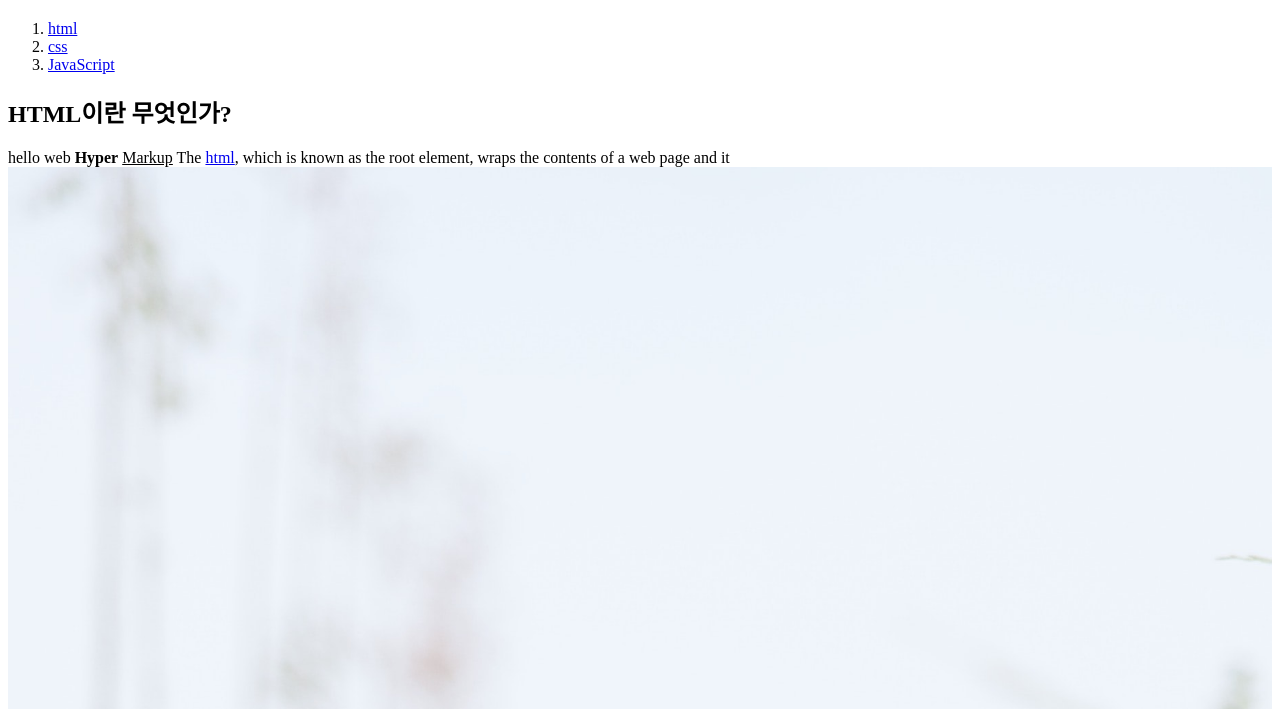
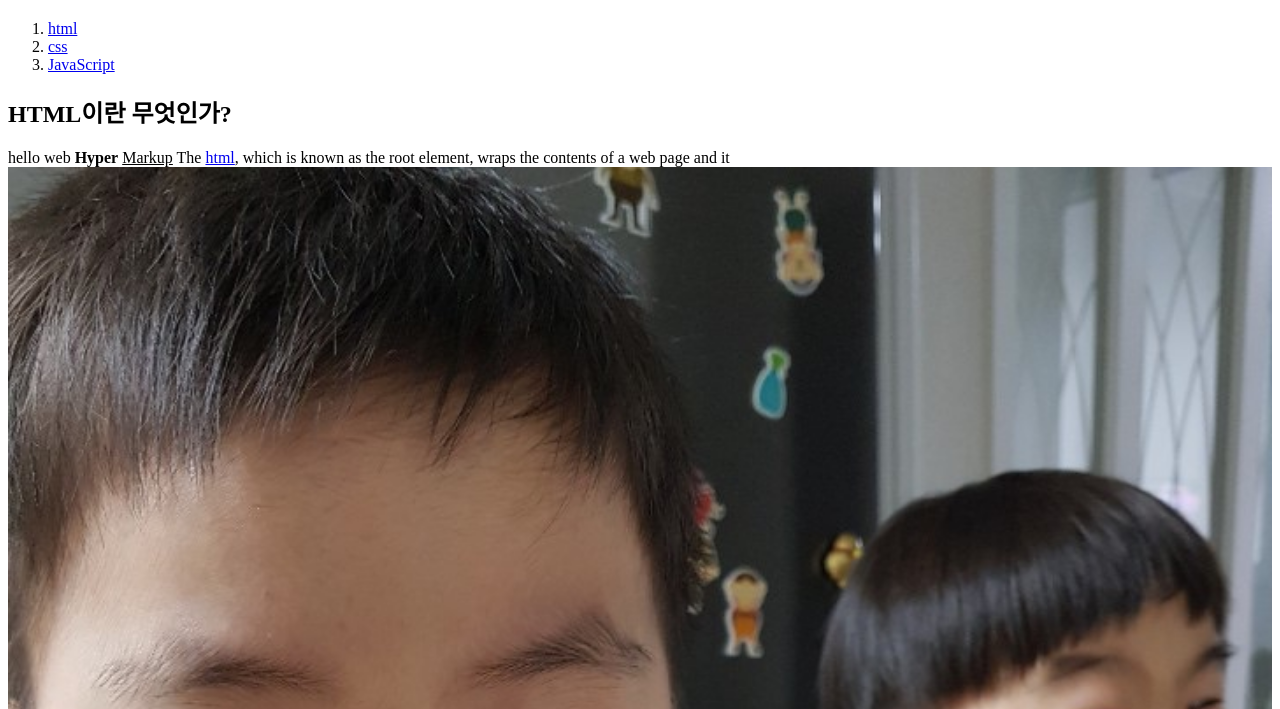
Before and after one commit to yeongjin-Park/web1, a plain HTML site: page 1.html in a window 1280 px wide. Shown: the part 60-769 px from the top of the page. Drawn offline with Linux system fonts and the light colour scheme.

Commit message:
Add files via upload

```diff
--- a/1.html
+++ b/1.html
@@ -18,7 +18,7 @@
   <u>Markup</u>
   The <a href="https://www.w3.org/TR/html52/"target="_blank"title="html5 speicification">html</a>, which is known as the root element,
    wraps the contents of a web page and it
-  <img src="dogs.jpg" width="100%">
+  <img src="et.jpg" width="100%">
    <p>
    can be found immediately after the doctype</p>
    declaration. Metadata contains information
```
Also changed, not shown: 2.html (+1 -1 lines), 3.html (+1 -1 lines), et.JPG (added).
